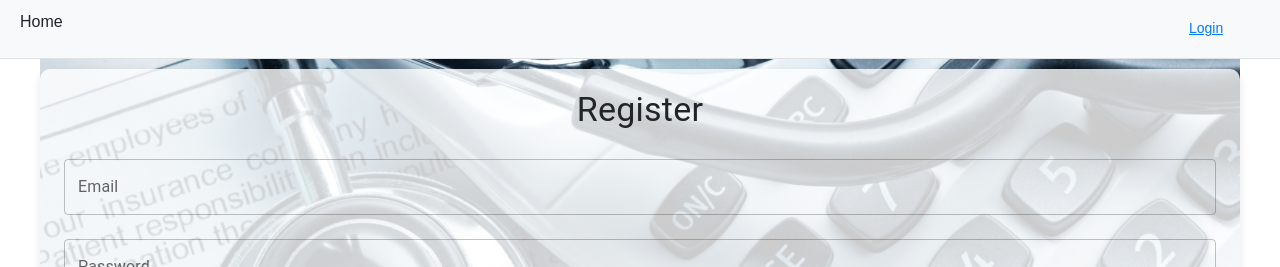
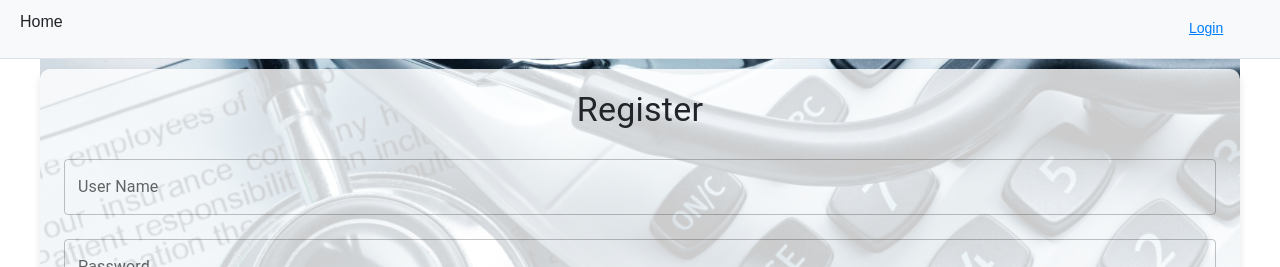
Before and after one commit to EddieSandler/clearcost_on_render, a React (Vite) app in the folder health/frontend/: page /auth in a window 1280 px wide. Both pictures are taken after a click on the button "Register". Shown: the top 267 px of the page. Built offline with nearby package versions, Linux system fonts and the light colour scheme.

Commit message:
updated reg screen

```diff
--- a/health/frontend/src/components/RegistrationForm.jsx
+++ b/health/frontend/src/components/RegistrationForm.jsx
@@ -5,7 +5,7 @@ import axios from 'axios';
 import './PriceComparisonForm.css'; // Ensure this CSS file is imported
 
 const RegistrationForm = () => {
-  const [email, setEmail] = useState('');
+  const [userName, setUserName] = useState('');
   const [password, setPassword] = useState('');
   const [confirmPassword, setConfirmPassword] = useState('');
   const [insuranceCompany, setInsuranceCompany] = useState('');
@@ -24,7 +24,7 @@ const RegistrationForm = () => {
 
     try {
       const response = await axios.post('http://localhost:3000/register', {
-        email,
+        userName,
         password,
         insuranceCompany,
         copayment,
@@ -47,12 +47,12 @@ const RegistrationForm = () => {
       {error && <Typography color="error">{error}</Typography>}
       <form onSubmit={handleSubmit}>
         <TextField
-          label={<span className="dark-label">Email</span>}
+          label={<span className="dark-label">User Name</span>}
           variant="outlined"
           fullWidth
           margin="normal"
-          value={email}
-          onChange={(e) => setEmail(e.target.value)}
+          value={userName}
+          onChange={(e) => setUserName(e.target.value)}
         />
         <TextField
           label={<span className="dark-label">Password</span>}
```
